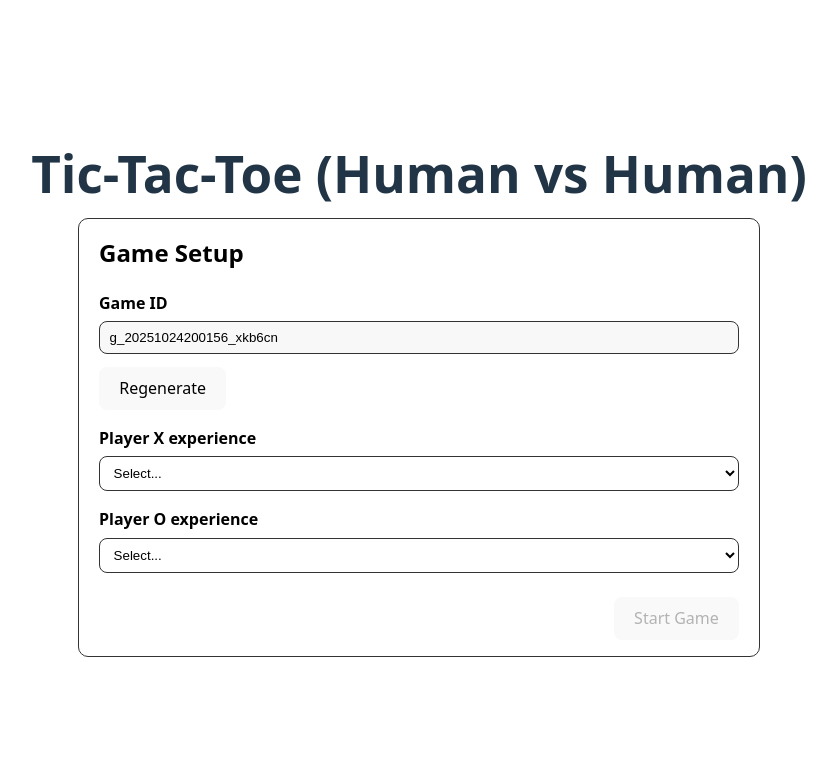
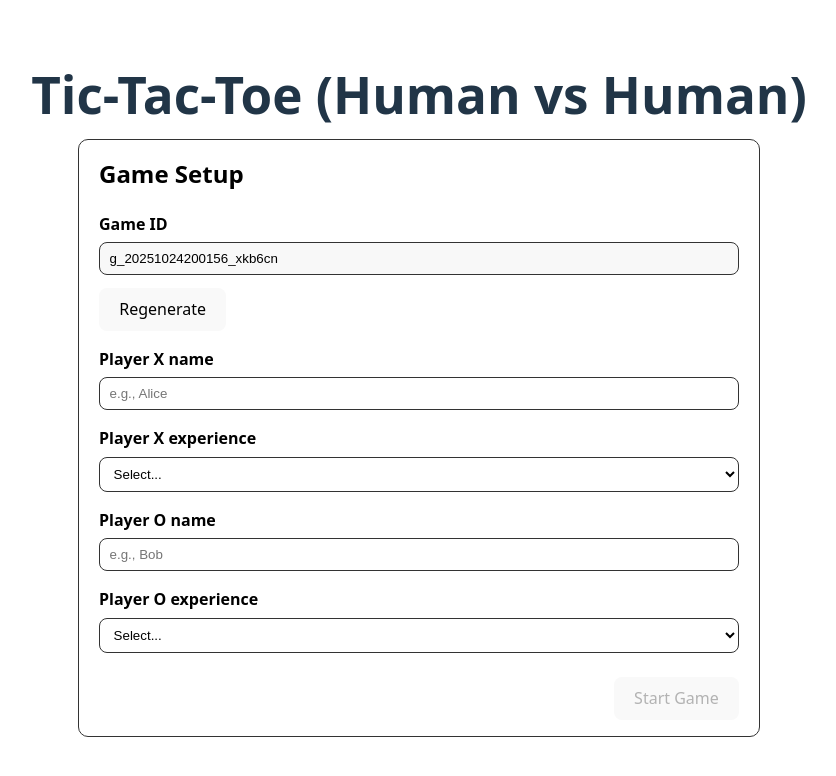
Before and after one commit to mingyi09/tic-tac-toe-viz, a React (Vite) app: page / in a window 1280 px wide. Shown: the top 776 px of the page, without its empty margins (221-1057 px from the left). Built offline with nearby package versions, Linux system fonts and the light colour scheme.

Commit message:
Add player info and update board string

```diff
--- a/src/App.tsx
+++ b/src/App.tsx
@@ -27,9 +27,9 @@ interface MoveUploadRecord {
   move_index: number
   move: number
   S: number[]
-  S_json: string
+  S_str: string
   S_prime: number[]
-  S_prime_json: string
+  S_prime_str: string
   outcome: '1' | '-1' | '0' | 'unknown'
 }
 
@@ -55,6 +55,10 @@ function calculateWinner(board: BoardCell[]): Player | null {
 
 function getMoveVector(board: BoardCell[]): number[] {
   return board.map((cell) => (cell === 'X' ? 1 : cell === 'O' ? -1 : 0))
+}
+
+function vectorToBoardString(vec: number[]): string {
+  return vec.map((v) => (v === 1 ? 'X' : v === -1 ? 'O' : '.')).join('')
 }
 
 function downloadFile(filename: string, contents: string, mime: string) {
@@ -83,6 +87,8 @@ function App() {
   const [gameId, setGameId] = useState<string>(generateGameId())
   const [player1Exp, setPlayer1Exp] = useState<ExperienceLevel | ''>('')
   const [player2Exp, setPlayer2Exp] = useState<ExperienceLevel | ''>('')
+  const [player1Name, setPlayer1Name] = useState<string>('')
+  const [player2Name, setPlayer2Name] = useState<string>('')
   const [startedAt, setStartedAt] = useState<string | null>(null)
   const [endedAt, setEndedAt] = useState<string | null>(null)
   const [savedGameDoc, setSavedGameDoc] = useState<boolean>(false)
@@ -106,9 +112,9 @@ function App() {
         move_index: m.moveNumber,
         move: m.position,
         S,
-        S_json: JSON.stringify(S),
+        S_str: vectorToBoardString(S),
         S_prime: SPrime,
-        S_prime_json: JSON.stringify(SPrime),
+        S_prime_str: vectorToBoardString(SPrime),
         outcome: finalOutcome === 'unknown' ? 'unknown' : finalOutcome,
       }
     })
@@ -159,6 +165,8 @@ function App() {
     setSavedGameDoc(false)
     setPlayer1Exp('')
     setPlayer2Exp('')
+    setPlayer1Name('')
+    setPlayer2Name('')
     setGameId(generateGameId())
   }
 
@@ -194,6 +202,8 @@ function App() {
         outcome_num: outcomeNum,
         player1_level: mapLevel(player1Exp),
         player2_level: mapLevel(player2Exp),
+        player1_name: player1Name || null,
+        player2_name: player2Name || null,
         started_at_ms: startedMs,
         ended_at_ms: endedMs,
       }
@@ -262,6 +272,16 @@ function App() {
             <button onClick={() => setGameId(generateGameId())}>Regenerate</button>
           </div>
           <div className="field">
+            <label htmlFor="p1-name">Player X name</label>
+            <input
+              id="p1-name"
+              type="text"
+              placeholder="e.g., Alice"
+              value={player1Name}
+              onChange={(ev) => setPlayer1Name(ev.target.value)}
+            />
+          </div>
+          <div className="field">
             <label htmlFor="p1-exp">Player X experience</label>
             <select
               id="p1-exp"
@@ -273,6 +293,16 @@ function App() {
               <option value="intermediate">intermediate</option>
               <option value="expert">expert</option>
             </select>
+          </div>
+          <div className="field">
+            <label htmlFor="p2-name">Player O name</label>
+            <input
+              id="p2-name"
+              type="text"
+              placeholder="e.g., Bob"
+              value={player2Name}
+              onChange={(ev) => setPlayer2Name(ev.target.value)}
+            />
           </div>
           <div className="field">
             <label htmlFor="p2-exp">Player O experience</label>
@@ -298,7 +328,7 @@ function App() {
           <div className="meta">
             <div><strong>Game:</strong> {gameId}</div>
             <div><strong>Started:</strong> {startedAt}</div>
-            <div><strong>X:</strong> {player1Exp} <strong>O:</strong> {player2Exp}</div>
+            <div><strong>X:</strong> {player1Name || 'Player X'} ({player1Exp || 'n/a'}) <strong>O:</strong> {player2Name || 'Player O'} ({player2Exp || 'n/a'})</div>
           </div>
           <div className="top-bar">
             {!winner && !isDraw && (
@@ -345,6 +375,8 @@ function App() {
   outcome_str: winner ? (winner === 'X' ? '1' : '-1') : '0',
   player1_level: mapLevel(player1Exp),
   player2_level: mapLevel(player2Exp),
+  player1_name: player1Name || null,
+  player2_name: player2Name || null,
   started_at_ms: startedAt ? new Date(startedAt).getTime() : Date.now(),
   ended_at_ms: endedAt ? new Date(endedAt).getTime() : Date.now(),
 }, null, 2)}
```
